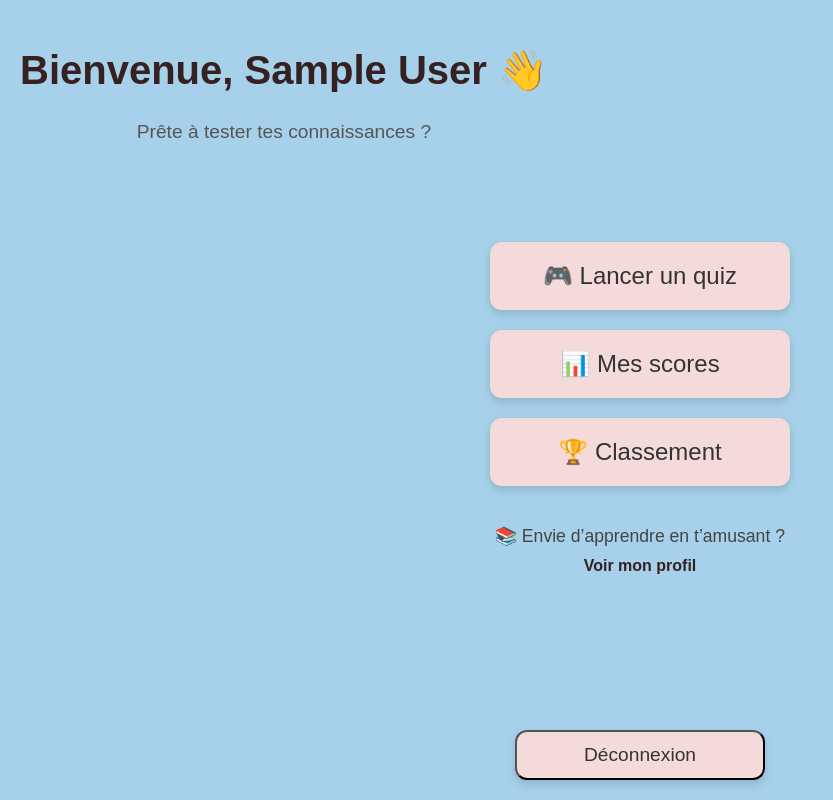
After one commit to Melissahachemi/quiz, a PHP site: page /dashboard.php in a window 1280 px wide. The commit adds this page. Shown: the whole page, without its empty margins (0-833 px from the left). Run offline with PHP 8.4, Linux system fonts and the light colour scheme; the visitor is signed in with stand-in values (Sample User, id 1).

Commit message:
ajouts dashboard

```diff
--- /dev/null
+++ b/dashboard.css
@@ -0,0 +1,111 @@
+body {
+  font-family: 'Comfortaa', sans-serif;
+  background-color: #A7D1EB;
+  margin: 0;
+  padding: 0;
+}
+
+.dashboard-header {
+  display: flex;
+  justify-content: space-between;
+  align-items: center;
+  padding: 20px;
+}
+
+.dashboard-header .left {
+  text-align: center;  /* Centrer le texte du message de bienvenue */
+}
+
+.dashboard-header h1 {
+  font-size: 2.5em;
+  color: #362121;
+}
+
+.dashboard-header p {
+  font-size: 1.2em;
+  color: #555;
+}
+
+.dashboard-container {
+  text-align: center;
+  padding: 60px 20px;
+}
+
+.button-group {
+  display: flex;
+  flex-direction: column;
+  gap: 20px;
+  max-width: 300px;
+  margin: 0 auto 40px auto;
+}
+
+.btn {
+  padding: 20px;  /* Agrandir les boutons */
+  font-size: 1.5em;  /* Agrandir la taille du texte */
+  background-color: #f4dada;
+  color: #333;
+  text-decoration: none;
+  border-radius: 12px;
+  box-shadow: 0 4px 10px rgba(0, 0, 0, 0.15);
+  transition: background-color 0.3s ease, transform 0.3s ease;
+  display: flex;
+  justify-content: center;
+  align-items: center;
+}
+
+.btn:hover {
+  background-color: #a877b6;
+  color: white;
+  transform: scale(1.05);  /* Légère animation pour agrandir le bouton au survol */
+}
+
+.extras p {
+  font-size: 1.1em;
+  color: #444;
+  margin: 10px 0;
+}
+
+.extras a {
+  text-decoration: none;
+  color: #362121;
+  font-weight: bold;
+}
+
+.extras a:hover {
+  text-decoration: underline;
+}
+
+/* Style du bouton de déconnexion */
+.logout-button {
+  padding: 12px 20px;
+  font-size: 1.2em;
+  background-color: #f4dada;
+  color: #333;
+  text-decoration: none;
+  border-radius: 12px;
+  box-shadow: 0 4px 10px rgba(0, 0, 0, 0.15);
+  transition: background-color 0.3s ease, color 0.3s ease;
+  position: absolute;
+  bottom: 20px;
+  width: 100%;
+  max-width: 250px;  /* Optionnel : pour limiter la largeur */
+  left: 50%;
+  transform: translateX(-50%);
+}
+
+.logout-button:hover {
+  background-color: #a877b6;
+  color: white;
+}
+
+/* Mise en page responsive pour mobile */
+@media (max-width: 768px) {
+  .button-group {
+      max-width: 100%;
+  }
+
+  .btn {
+      font-size: 1.2em;  /* Réduire la taille des boutons sur mobile */
+      padding: 15px;
+  }
+}
--- /dev/null
+++ b/dashboard.php
@@ -0,0 +1,45 @@
+<?php
+session_start();
+if (!isset($_SESSION['nom_utilisateur'])) {
+    header("Location: login.php");
+    exit();
+}
+$nom_utilisateur = $_SESSION['nom_utilisateur'];
+?>
+
+<!DOCTYPE html>
+<html lang="fr">
+<head>
+  <meta charset="UTF-8">
+  <title>Tableau de bord - MYqwiz</title>
+  <link rel="stylesheet" href="dashboard.css">
+</head>
+<body>
+
+  <div class="dashboard-header">
+    <div class="left">
+      <h1>Bienvenue, <?php echo htmlspecialchars($nom_utilisateur); ?> 👋</h1>
+      <p>Prête à tester tes connaissances ?</p>
+    </div>
+    <div class="right">
+      <form action="logout.php" method="post">
+        <button type="submit" class="logout-button">Déconnexion</button>
+      </form>
+    </div>
+  </div>
+
+  <div class="dashboard-container">
+    <div class="button-group">
+      <a href="new_game_page.php" class="btn">🎮 Lancer un quiz</a>
+      <a href="mes_scores.php" class="btn">📊 Mes scores</a>
+      <a href="classement.php" class="btn">🏆 Classement</a>
+    </div>
+
+    <div class="extras">
+      <p>📚 Envie d’apprendre en t’amusant ?</p>
+      <a href="profil.php">Voir mon profil</a>
+    </div>
+  </div>
+
+</body>
+</html>
--- a/new_game_page.php
+++ b/new_game_page.php
@@ -4,7 +4,7 @@
   <meta charset="UTF-8">
   <meta name="viewport" content="width=device-width, initial-scale=1.0">
   <title>Accueil - MYqwiz</title>
-  <link rel="stylesheet" href="home.css">
+  <link rel="stylesheet" href="new_game_page.css">
 </head>
 <body>
 
--- a/qwizbdd.sql
+++ b/qwizbdd.sql
@@ -26,6 +26,9 @@ SET time_zone = "+00:00";
 --
 -- Structure de la table `categories`
 --
+
+CREATE DATABASE qwiz;
+USE qwiz;
 
 CREATE TABLE `categories` (
   `id` int(11) NOT NULL,
```
Also changed, not shown: db.php (added, +16 -0 lines), login.php (+25 -4 lines).
